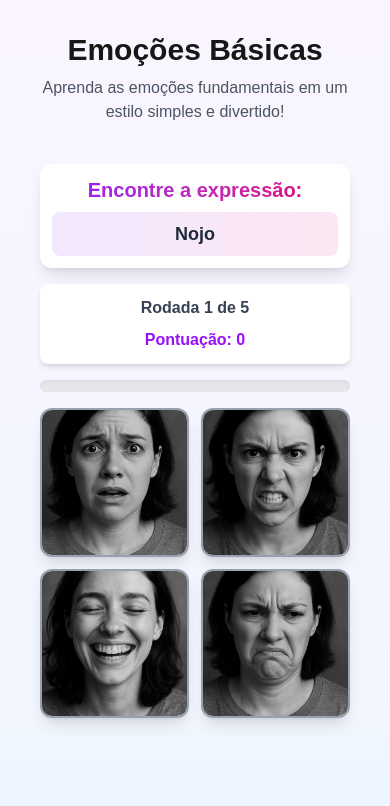
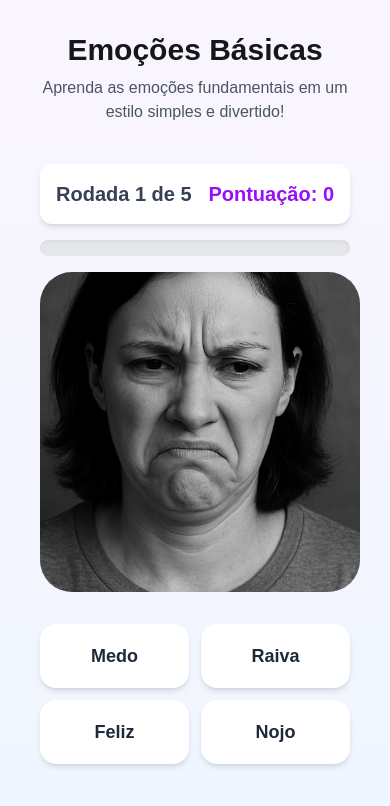
Before and after one commit to AndreFleal/psico-game, a Next.js app: page /game/1 in a window 390 px wide. Shown: the top 806 px of the page. Built offline with nearby package versions, Linux system fonts and the light colour scheme.

Commit message:
Refactor Game component to include round ID management and enhance emotion display with images

```diff
--- a/src/components/Game.tsx
+++ b/src/components/Game.tsx
@@ -1,9 +1,9 @@
 "use client";
 
 import { useState, useEffect, useCallback } from "react";
-import EmotionCard from "@/components/EmotionCard";
 import { Level, Emotion } from "@/types/game";
 import { motion } from "framer-motion";
+import Image from "next/image";
 
 interface GameProps {
   level: Level;
@@ -16,6 +16,7 @@ export default function Game({ level, onComplete }: GameProps) {
   const [score, setScore] = useState(0);
   const [selectedEmotion, setSelectedEmotion] = useState<Emotion | null>(null);
   const [rounds, setRounds] = useState(0);
+  const [roundId, setRoundId] = useState<string>(""); // ID único para cada rodada
   const totalRounds = 5;
   const [showFeedback, setShowFeedback] = useState(false);
   const [isCorrect, setIsCorrect] = useState(false);
@@ -32,6 +33,15 @@ export default function Game({ level, onComplete }: GameProps) {
   const generateNewRound = useCallback(() => {
     if (!targetEmotions[rounds]) return;
 
+    // Gerar novo ID para a rodada
+    const newRoundId = Math.random().toString(36).substring(7);
+    setRoundId(newRoundId);
+
+    // Resetar estados
+    setSelectedEmotion(null);
+    setShowFeedback(false);
+    setIsCorrect(false);
+
     const targetEmotion = targetEmotions[rounds];
     const remainingEmotions = level.emotions.filter(
       (e) => e.id !== targetEmotion.id
@@ -45,9 +55,6 @@ export default function Game({ level, onComplete }: GameProps) {
 
     setCurrentEmotion(targetEmotion);
     setOptions(roundOptions);
-    setSelectedEmotion(null);
-    setShowFeedback(false);
-    setIsCorrect(false);
   }, [level.emotions, rounds, targetEmotions]);
 
   useEffect(() => {
@@ -78,10 +85,12 @@ export default function Game({ level, onComplete }: GameProps) {
         setScore(score + 1);
       }
       setShowFeedback(false);
+      setSelectedEmotion(null); // Reset seleção antes da próxima rodada
+
+      // Pequeno atraso antes de mudar a rodada
       setTimeout(() => {
-        setSelectedEmotion(null);
         setRounds(rounds + 1);
-      }, 500);
+      }, 300);
     }, 1500);
   };
 
@@ -98,31 +107,19 @@ export default function Game({ level, onComplete }: GameProps) {
   return (
     <div className="max-w-4xl mx-auto p-2 sm:p-4 lg:p-6">
       <div className="mb-4 sm:mb-6 lg:mb-8 text-center">
-        <motion.div
-          initial={{ y: -20, opacity: 0 }}
-          animate={{ y: 0, opacity: 1 }}
-          className="bg-white rounded-xl sm:rounded-2xl shadow-lg p-3 sm:p-4 lg:p-6 mb-4"
-        >
-          <h2 className="text-xl sm:text-2xl lg:text-3xl font-bold mb-2 sm:mb-3 bg-clip-text text-transparent bg-gradient-to-r from-purple-600 to-pink-600">
-            Encontre a expressão:
-          </h2>
-          <p className="text-lg sm:text-xl lg:text-2xl font-bold text-gray-800 p-2 sm:p-3 rounded-lg bg-gradient-to-r from-purple-100 to-pink-100">
-            {currentEmotion.name}
-          </p>
-        </motion.div>
-
-        <div className="flex flex-col sm:flex-row items-center justify-between mb-4 bg-white rounded-lg sm:rounded-xl p-3 sm:p-4 shadow-md gap-2 sm:gap-0">
-          <p className="text-base sm:text-lg lg:text-xl font-bold text-gray-700">
+        {/* Barra de progresso e pontuação */}
+        <div className="flex items-center justify-between mb-4 bg-white rounded-xl p-4 shadow-md">
+          <p className="text-xl font-bold text-gray-700">
             Rodada {rounds + 1} de {totalRounds}
           </p>
-          <p className="text-base sm:text-lg lg:text-xl font-bold text-purple-600">
+          <p className="text-xl font-bold text-purple-600">
             Pontuação: {score} {score > 0 ? "🌟" : ""}
           </p>
         </div>
 
-        <div className="w-full bg-gray-200 rounded-full h-3 sm:h-4 mb-4 overflow-hidden shadow-inner">
+        <div className="w-full bg-gray-200 rounded-full h-4 mb-4 overflow-hidden shadow-inner">
           <motion.div
-            className="h-full rounded-full bg-gradient-to-r from-purple-500 to-pink-500"
+            className="h-4 rounded-full bg-gradient-to-r from-purple-500 to-pink-500"
             initial={{ width: 0 }}
             animate={{ width: `${(rounds / totalRounds) * 100}%` }}
             transition={{ duration: 0.5 }}
@@ -130,18 +127,97 @@ export default function Game({ level, onComplete }: GameProps) {
         </div>
       </div>
 
-      <div className="grid grid-cols-2 md:grid-cols-4 gap-3 sm:gap-4 lg:gap-6 relative">
+      {/* Imagem central */}
+      <div className="relative aspect-square w-80 h-80 mx-auto mb-8 rounded-[2rem] overflow-hidden">
+        <motion.div
+          initial={{ scale: 0.9, opacity: 0 }}
+          animate={{ scale: 1, opacity: 1 }}
+          className="w-full h-full rounded-[2rem] overflow-hidden shadow-xl border-4 border-purple-300 bg-white"
+        >
+          <Image
+            src={`/emotions/blackAndWhite/foto${
+              currentEmotion?.id === "happy"
+                ? "feliz"
+                : currentEmotion?.id === "sad"
+                ? "triste"
+                : currentEmotion?.id === "angry"
+                ? "raiva"
+                : currentEmotion?.id === "fear"
+                ? "medo"
+                : currentEmotion?.id === "disgust"
+                ? "nojo"
+                : currentEmotion?.id === "anxiety"
+                ? "ansiedade"
+                : currentEmotion?.id === "shame"
+                ? "vergonha"
+                : currentEmotion?.id === "shy"
+                ? "timidez"
+                : currentEmotion?.id === "surprise"
+                ? "surpresa"
+                : currentEmotion?.id === "love"
+                ? "apaixonado"
+                : currentEmotion?.id === "envy"
+                ? "inveja"
+                : currentEmotion?.id === "jealousy"
+                ? "ciumes"
+                : currentEmotion?.id === "pride"
+                ? "orgulho"
+                : currentEmotion?.id === "guilt"
+                ? "culpa"
+                : currentEmotion?.id === "admiration"
+                ? "admiracao"
+                : currentEmotion?.id === "relief"
+                ? "aliviado"
+                : currentEmotion?.id
+            }.jpeg`}
+            alt="Que emoção é essa?"
+            fill
+            className="object-cover"
+            priority
+          />
+        </motion.div>
+      </div>
+
+      {/* Opções de emoções */}
+      <div className="grid grid-cols-2 sm:grid-cols-4 gap-3 sm:gap-4">
         {options.map((emotion) => (
-          <EmotionCard
-            key={emotion.id}
-            emotion={emotion}
-            style={level.style}
-            onSelect={handleSelect}
-            selected={selectedEmotion?.id === emotion.id}
-          />
+          <motion.button
+            key={`${emotion.id}-${roundId}`} // Usar roundId para forçar recriação do componente
+            variants={{
+              initial: { scale: 0.9, opacity: 0 },
+              animate: { scale: 1, opacity: 1 },
+              hover: { scale: 1.05 },
+              selected: {
+                scale: 1.1,
+                backgroundColor:
+                  selectedEmotion?.id === emotion.id && isCorrect
+                    ? "#4CAF50"
+                    : "#FF5252",
+              },
+            }}
+            initial="initial"
+            animate={
+              selectedEmotion?.id === emotion.id ? "selected" : "animate"
+            }
+            whileHover={selectedEmotion ? undefined : "hover"}
+            onClick={() => !selectedEmotion && handleSelect(emotion)}
+            className={`p-4 rounded-[1rem] text-lg font-bold transition-all
+              ${
+                selectedEmotion?.id === emotion.id
+                  ? isCorrect
+                    ? "bg-green-500 text-white"
+                    : "bg-red-500 text-white"
+                  : "bg-white hover:bg-purple-50 text-gray-800"
+              }
+              shadow-md hover:shadow-lg border-2 border-transparent
+              ${!selectedEmotion ? "hover:border-purple-300" : ""}`}
+          >
+            {emotion.name}
+          </motion.button>
         ))}
       </div>
 
+      {/* Feedback animado */}
       {showFeedback && (
         <motion.div
           initial={{ scale: 0 }}
@@ -159,16 +235,14 @@ export default function Game({ level, onComplete }: GameProps) {
               times: [0, 0.5, 1],
               repeat: Infinity,
             }}
-            className={`text-6xl sm:text-7xl lg:text-8xl ${
-              isCorrect ? "drop-shadow-2xl" : ""
-            }`}
+            className={`text-8xl ${isCorrect ? "drop-shadow-2xl" : ""}`}
           >
             {getFeedbackEmoji(isCorrect)}
           </motion.div>
           <motion.div
             initial={{ opacity: 0 }}
             animate={{ opacity: 1 }}
-            className={`absolute mt-24 text-xl sm:text-2xl font-bold ${
+            className={`absolute mt-24 text-2xl font-bold ${
               isCorrect ? "text-green-500" : "text-purple-500"
             }`}
           >
```
